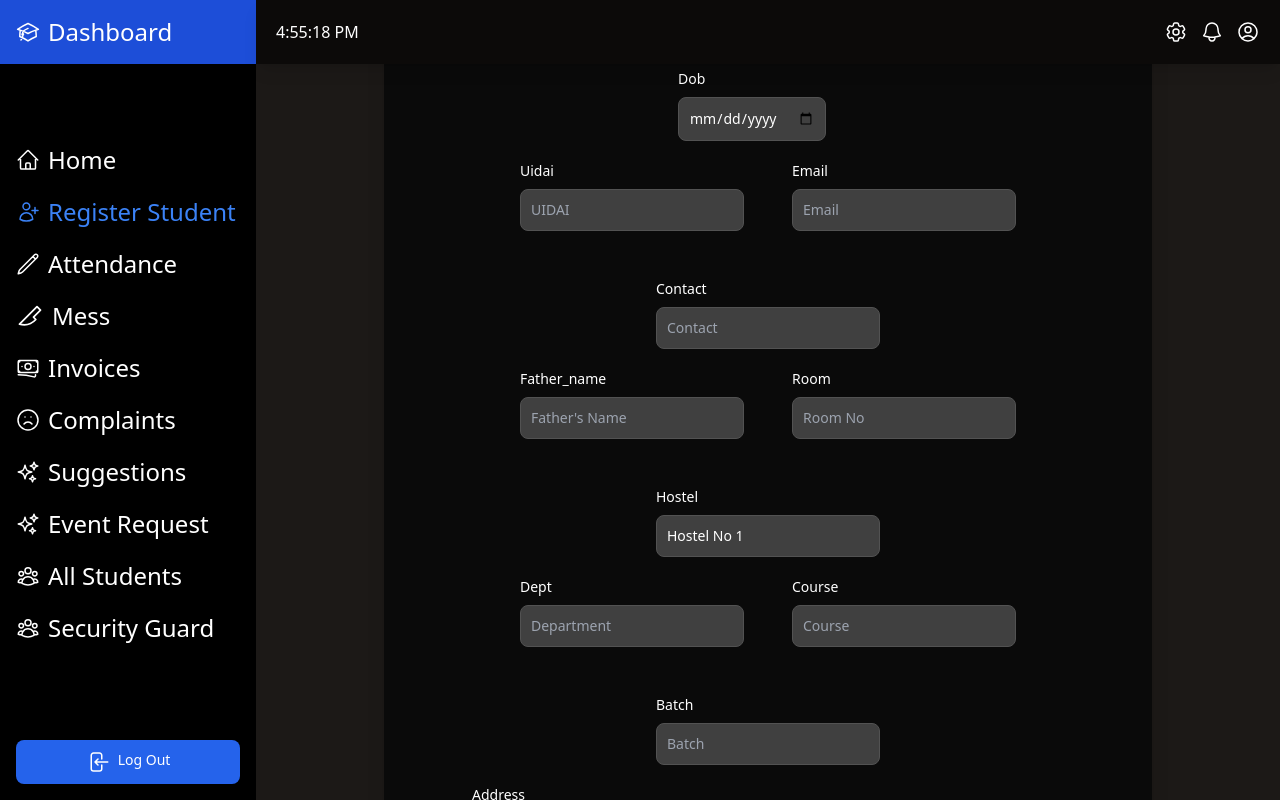
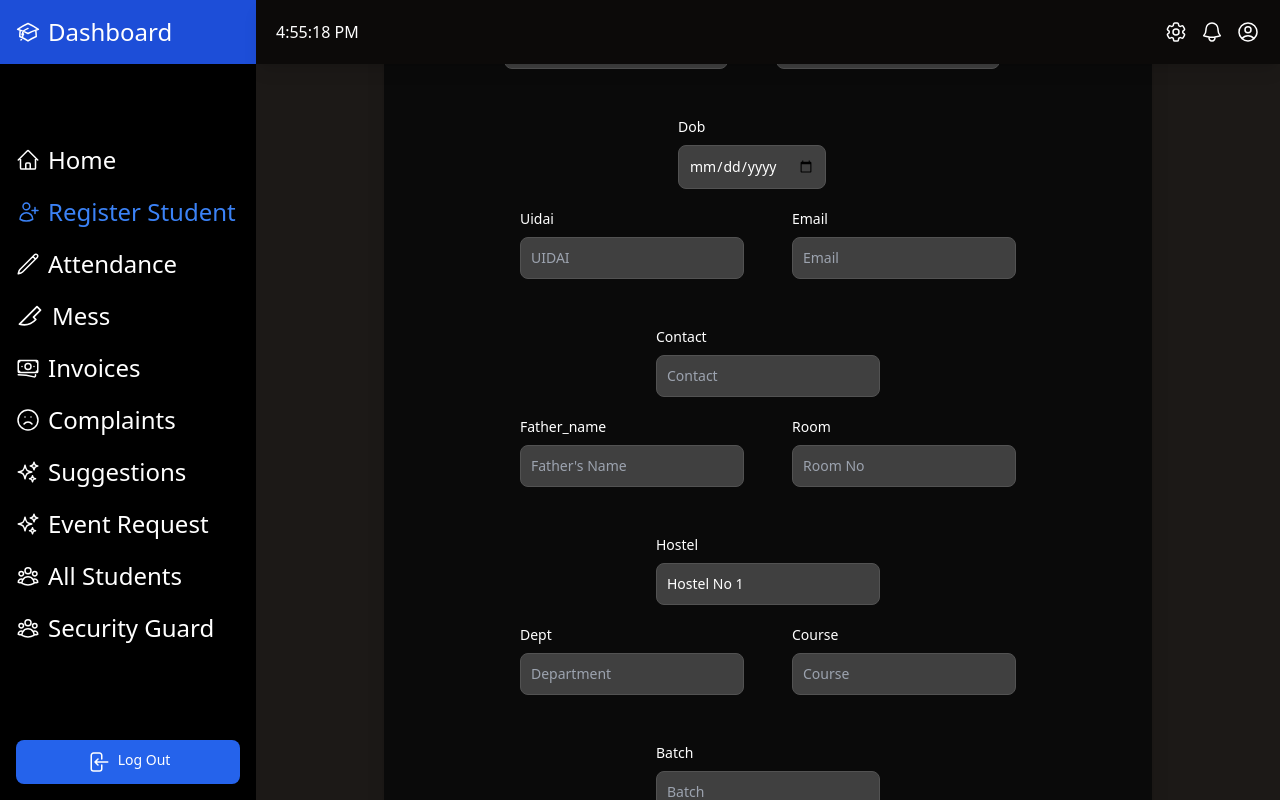
Before and after one commit to u4utkarsh/HostellerHomies, a React (Vite) app in the folder client/: page /admin-dashboard/register-student in a window 1280 px wide. Shown: the top 800 px of the page. Built offline with nearby package versions, Linux system fonts and the light colour scheme.

Commit message:
fixed student registration form

```diff
--- a/client/src/components/Dashboards/AdminDashboard/RegisterStudent.jsx
+++ b/client/src/components/Dashboards/AdminDashboard/RegisterStudent.jsx
@@ -356,7 +356,7 @@ function RegisterStudent() {
   };
 
   return (
-    <div className="ml-64 max-h-screen pt-20 flex flex-col items-center justify-center">
+    <div className="ml-64 max-h-screen pt-20 flex flex-col items-center justify-center mt-12">
       <h1 className="text-white font-bold text-5xl mt-10 mb-5">
         Register Student
       </h1>
```
